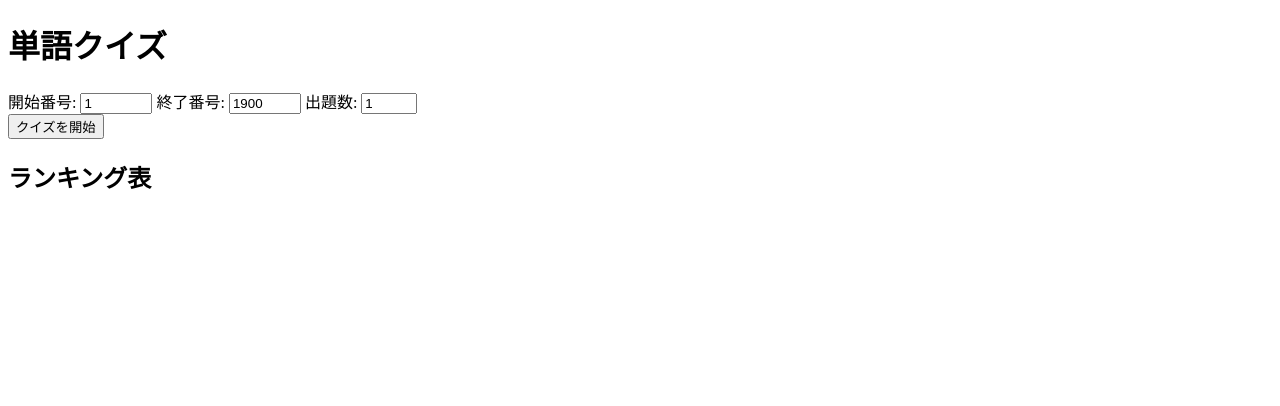
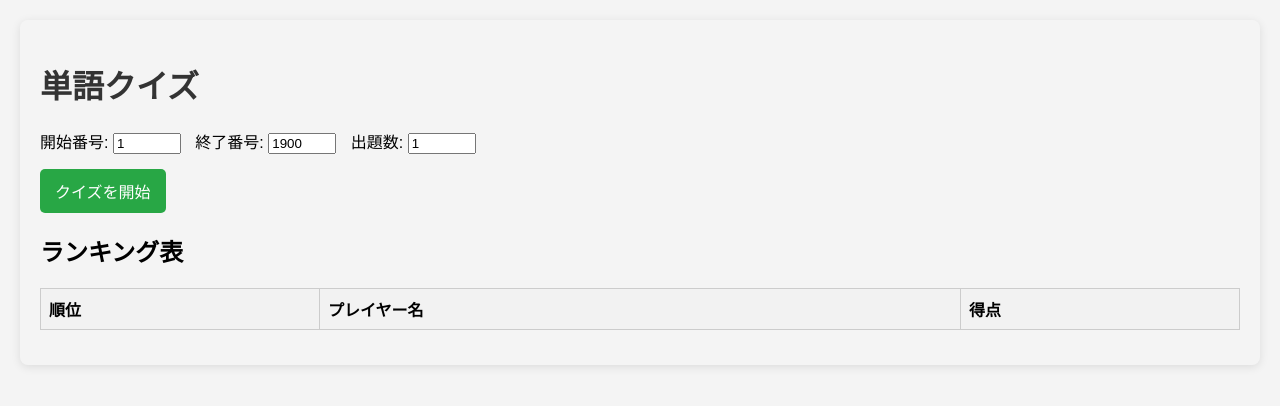
Before and after one commit to kurage534/eitanngo, a plain HTML site: page index.html in a window 1280 px wide. Drawn offline with Linux system fonts and the light colour scheme.

Commit message:
Update index.html

```diff
--- a/index.html
+++ b/index.html
@@ -4,7 +4,7 @@
     <meta charset="UTF-8">
     <meta name="viewport" content="width=device-width, initial-scale=1.0">
     <title>単語クイズ</title>
-    <link rel="stylesheet" href="style.css"> <!-- CSSファイルのリンク -->
+    <link rel="stylesheet" href="body.css"> <!-- CSSファイルのリンク -->
 </head>
 <body>
     <h1>単語クイズ</h1>
@@ -25,9 +25,20 @@
     <div id="result"></div>
     <button id="nextQuestion" style="display:none;">次の問題へ進む</button> <!-- 次の問題ボタン -->
 
-    <div id="rankings-container">
+    <div id="ranking">
         <h2>ランキング表</h2>
-        <div id="rankings"></div> <!-- 出題数ごとのランキングを表示 -->
+        <table>
+            <thead>
+                <tr>
+                    <th>順位</th>
+                    <th>プレイヤー名</th>
+                    <th>得点</th>
+                </tr>
+            </thead>
+            <tbody id="ranking-body">
+                <!-- ランキングデータがここに挿入されます -->
+            </tbody>
+        </table>
     </div>
 
     <script src="script.js"></script> <!-- JavaScriptファイルのリンク -->
```
